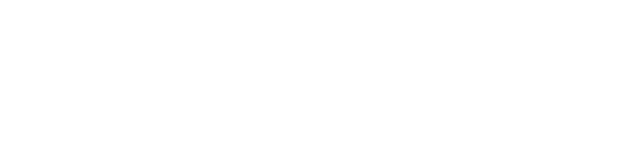
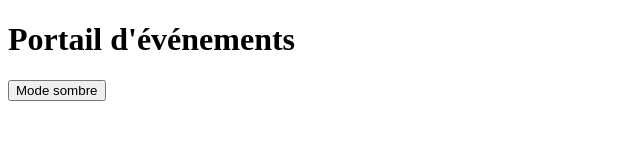
Before and after one commit to nina444-dot/portail-evenements-Dominguez, a plain HTML site: page index.html in a window 1280 px wide. Shown: the whole page, without its empty margins (0-640 px from the left). Drawn offline with Linux system fonts and the light colour scheme.

Commit message:
crée le header

```diff
--- a/index.html
+++ b/index.html
@@ -7,5 +7,10 @@
 		<link rel="stylesheet" href="style.css" />
 		<script src="script.js" defer></script>
 	</head>
-	<body></body>
+	<body>
+		<header class="site-header">
+			<h1>Portail d'événements</h1>
+			<button id="theme-toggle">Mode sombre</button>
+		</header>
+	</body>
 </html>
```
